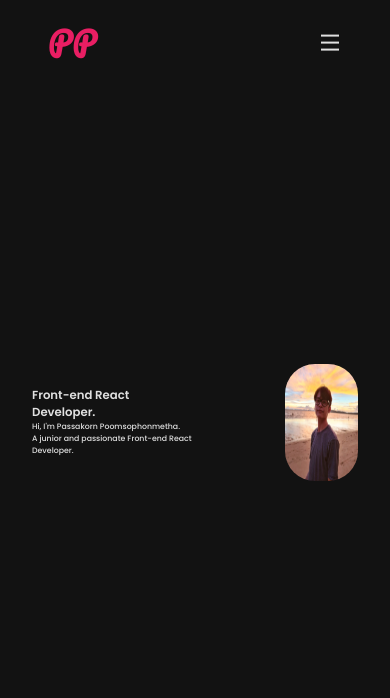
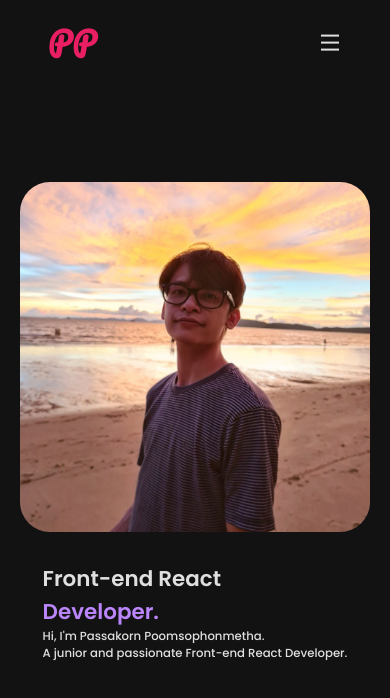
Before and after one commit to Ziilcher/vite_portfolio, a React (Vite) app: page /home in a window 390 px wide. Shown: the top 698 px of the page. Built offline with nearby package versions, Linux system fonts and the light colour scheme.

Commit message:
Edit homepage color and responsive.

```diff
--- a/src/pages/Homepage.css
+++ b/src/pages/Homepage.css
@@ -1,56 +1,49 @@
 .homepage{
-    display: flex;
-    align-items: center;
-    justify-content: center;
     height: 100vh;
-    width: 100%;
 }
 
 .hero{
-    position: relative;
     display: flex;
     justify-content: center;
     align-items: center;
+    height: 100%;
+    width: 100%;
 }
 
 .hero-img{
     display: flex;
     justify-content: center;
     align-items: center;
-    height: 30vw;
-    width: 20vw;
+    width: 250px;
+    height: 250px;
     border-radius: 30px;
     overflow: hidden;
 }
 
-.hero-img img{
-    height: 100%;
+.hero-info{
+    margin: 0 30px;
 }
 
-.hero-info {
-    margin: 0 2rem;
+.hero-content h1{
+    font-size: clamp(50%,5.5vw,var(--h1-font-size));
 }
 
-.hero-contact {
-    position: absolute;
-    top: 50%;
-    right: 50%;
-    font-size: 25px;
-    display: flex;
-    flex-direction: column;
-    justify-content: center;
-    align-items: center;
-    padding: 0.3rem;
-    background: gray;
-    border-radius: 30px;
+.hero-content p{
+    font-size: clamp(50%,3vw,var(--normal-font-size));
 }
 
-.hero-contact i{
-    background: white;
-    border-radius: 30px;
-    margin: 0.5rem 0;
+.hero-content span{
+    color: var(--d-primary);
 }
 
-.hero-content {
-    font-size: clamp(20%, 2vw, 100%);
+@media (max-width: 760px){
+    .hero{
+        flex-direction: column-reverse;
+    }
+
+    .hero-img{
+        width: 350px;
+        height: 350px;
+        margin-bottom: 30px;
+    }
 }
--- a/src/pages/Homepage.jsx
+++ b/src/pages/Homepage.jsx
@@ -6,8 +6,8 @@ function Homepage() {
       <div className="hero">
         <div className="hero-content hero-info">
           <h1>Front-end React <br />
-          Developer.</h1>
-          <p>Hi, I'm Passakorn Poomsophonmetha. <br /> A junior and passionate Front-end React Developer.</p>
+          <span>Developer.</span></h1>
+          <p>Hi, I'm Passakorn Poomsophonmetha.<br />A junior and passionate Front-end React Developer. </p>
         </div>
         <div className="hero-img hero-info">
           <img src= {hero} alt="hero" />
```
